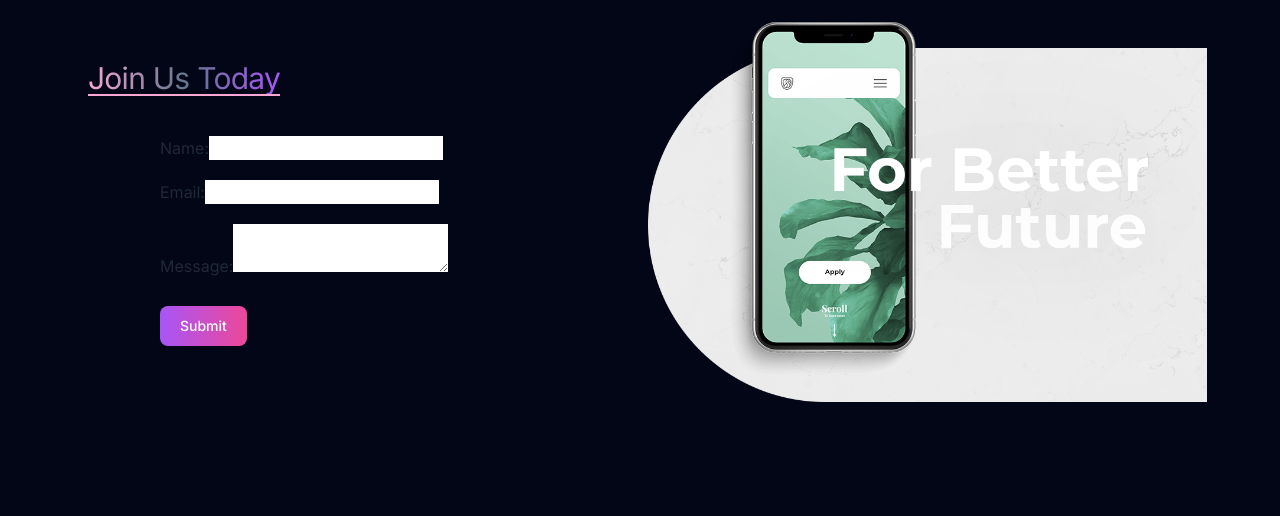
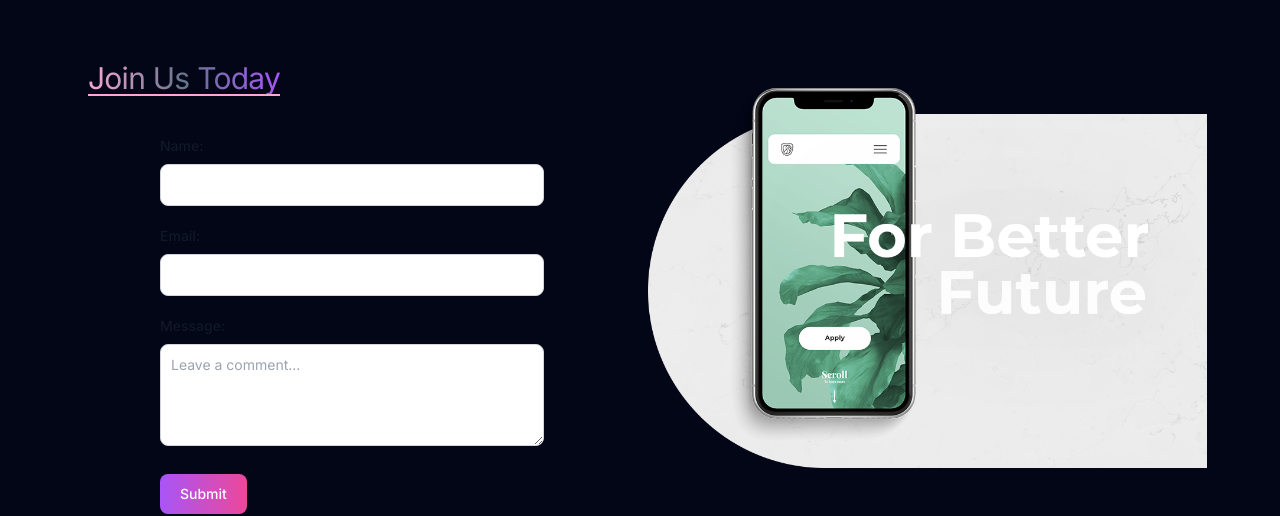
Before and after one commit to AshiqAshokan/Chmm-College, a React (Vite) app in the folder Frontend/: page / in a window 1280 px wide. Shown: the part 1680-2196 px from the top of the page. Built offline with nearby package versions, Linux system fonts and the light colour scheme; no server answers.

Commit message:
contact.jsx

```diff
--- a/Frontend/src/Components/Contact.jsx
+++ b/Frontend/src/Components/Contact.jsx
@@ -59,28 +59,32 @@
             </h1>
             <form class="max-w-sm mx-auto md:mt-10"onSubmit={handleSubmit}>
               <div class="mb-5">
-              <label htmlFor="name">Name:</label>
+              <label htmlFor="name"className="block mb-2 text-sm font-medium text-gray-900 dark:text-white">Name:</label>
           <input
             type="text"
             id="name"
+            className="bg-white border border-gray-300 text-black text-sm rounded-lg focus:ring-blue-500 focus:border-blue-500 block w-full p-2.5 dark:bg-white dark:border-gray-600 dark:placeholder-gray-400 dark:text-black dark:focus:ring-blue-500 dark:focus:border-blue-500"
             value={name}
             onChange={(e) => setName(e.target.value)}
           />
               </div>
               <div class="mb-5">
-              <label htmlFor="email">Email:</label>
+              <label htmlFor="email" className="block mb-2 text-sm font-medium text-gray-900 dark:text-white">Email:</label>
           <input
             type="email"
             id="email"
+            className="bg-white border border-gray-300 text-black text-sm rounded-lg focus:ring-blue-500 focus:border-blue-500 block w-full p-2.5 dark:bg-white dark:border-gray-600 dark:placeholder-gray-400 dark:text-black dark:focus:ring-blue-500 dark:focus:border-blue-500"
             value={email}
             onChange={(e) => setEmail(e.target.value)}
           />
               </div>
               <div class="mb-5">
-              <label htmlFor="message">Message:</label>
+              <label htmlFor="message"className="block mb-2 text-sm font-medium text-gray-900 dark:text-white">Message:</label>
           <textarea
             id="message"
             value={message}
+            rows="4"
+            className="block p-2.5 w-full text-sm text-black bg-white rounded-lg border border-gray-300 focus:ring-blue-500 focus:border-blue-500 dark:bg-white dark:border-gray-600 dark:placeholder-gray-400 dark:text-black dark:focus:ring-blue-500 dark:focus:border-blue-500" placeholder="Leave a comment..."
             onChange={(e) => setMessage(e.target.value)}
           />
               </div>
```
